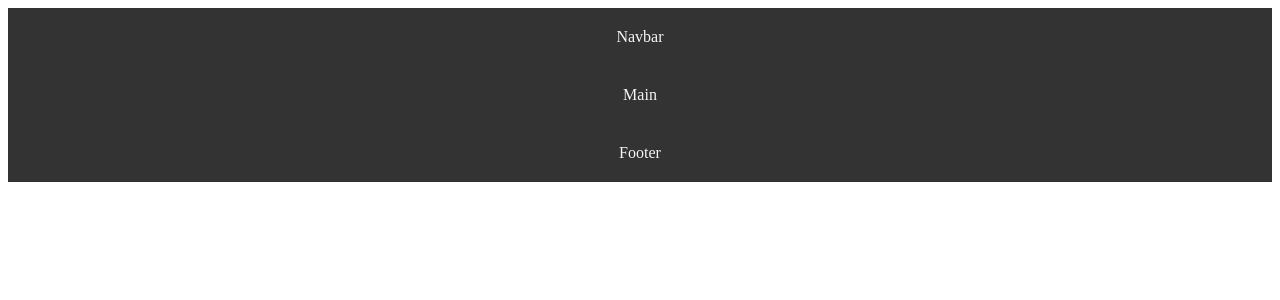
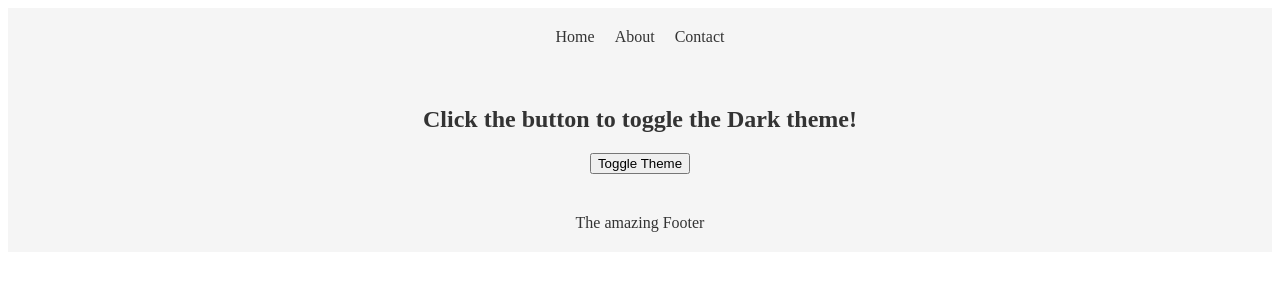
Before and after one commit to toddpolak/fsw-130, a React (Create React App) app in the folder week1/context-practice/: page / in a window 1280 px wide. Shown: the top 300 px of the page. Built offline with nearby package versions, Linux system fonts and the light colour scheme.

Commit message:
Context Practice

```diff
--- a/week1/context-practice/src/components/Footer.js
+++ b/week1/context-practice/src/components/Footer.js
@@ -1,4 +1,4 @@
-import React from "react"
+import React from 'react'
 import ThemeContext from '../apps/themeContext'
 
 function Footer() {
@@ -6,8 +6,8 @@ function Footer() {
         <ThemeContext.Consumer>
             {theme => (
                 <footer className={`${theme}-theme`}>
-                    <div style={{textAlign: "center", padding: "20px"}}>
-                        <span>Footer</span>
+                    <div style={{textAlign: 'center', padding: '20px'}}>
+                        <span>The amazing Footer</span>
                     </div>
                 </footer>
             )}
--- a/week1/context-practice/src/components/Main.js
+++ b/week1/context-practice/src/components/Main.js
@@ -1,18 +1,19 @@
-import React from 'react'
+import React, {Component} from 'react'
 import ThemeContext from '../apps/themeContext'
 
-function Main() {
-    return (
-        <ThemeContext.Consumer>
-            {theme => (
-                <main className={`${theme}-theme`}>
-                    <div style={{textAlign: 'center', padding: '20px'}}>
-                        <span >Main</span>
-                    </div>
-                </main>
-            )}
-        </ThemeContext.Consumer>
-    )
+class Main extends Component {
+    render() {
+        return (
+            <main className={`${this.context}-theme`}>
+                <div style={{textAlign: 'center', padding: '20px'}}>
+                    <h2>Click the button to toggle the Dark theme!</h2>
+                    <button>Toggle Theme</button>
+                </div>
+            </main>
+        )
+    }
 }
 
+Main.contextType = ThemeContext
+
 export default Main
--- a/week1/context-practice/src/components/Navbar.js
+++ b/week1/context-practice/src/components/Navbar.js
@@ -1,13 +1,15 @@
-import React from "react"
-import ThemeContext from "../apps/themeContext"
+import React from 'react'
+import ThemeContext from '../apps/themeContext'
 
 function Navbar() {
     return (
         <ThemeContext.Consumer>
             {theme => (
                 <div className={`${theme}-theme`}
-                    style={{textAlign: "center", padding: "20px"}}>
-                    <span style={{padding: "10px"}}>Navbar</span>
+                    style={{textAlign: 'center', padding: '20px'}}>
+                    <span style={{padding: '10px'}}>Home</span>
+                    <span style={{padding: '10px'}}>About</span>
+                    <span style={{padding: '10px'}}>Contact</span>
                 </div>
             )}
         </ThemeContext.Consumer>
```
Also changed, not shown: week1/context-practice/src/index.js (+6 -6 lines).
